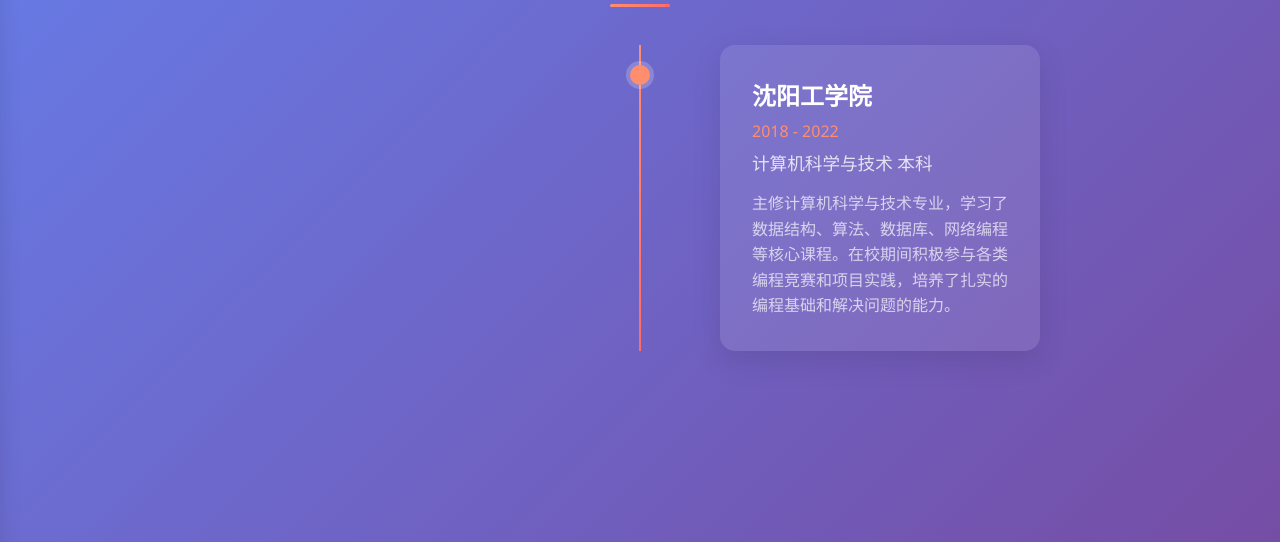
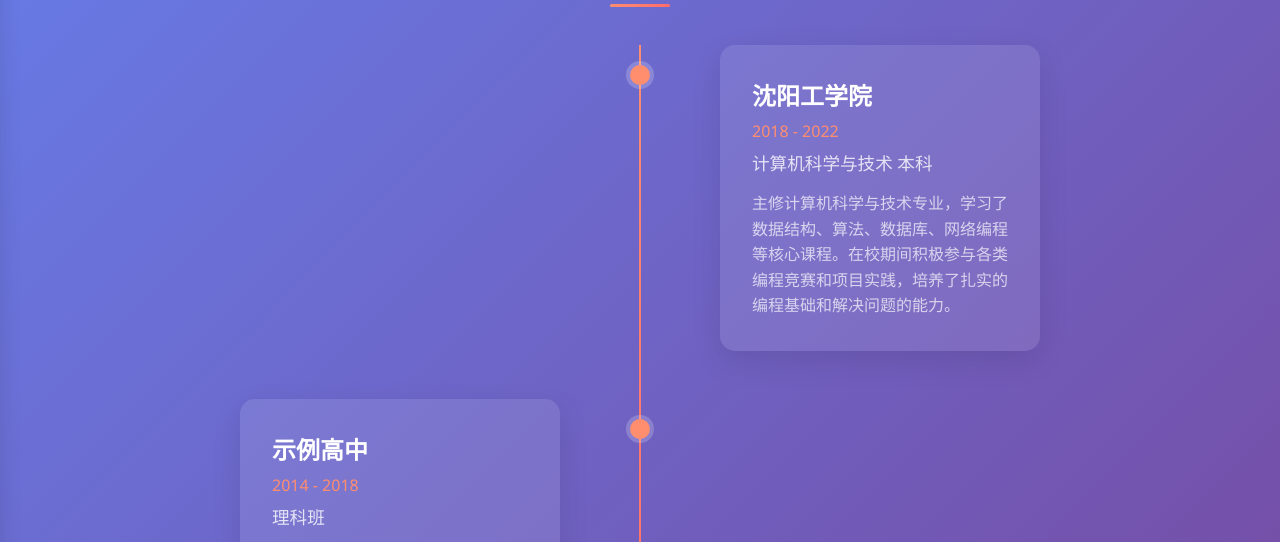
Before and after one commit to guanjiawang-tech/jwGuan, a plain HTML site: page index.html in a window 1280 px wide. Both pictures are taken after a click on the link "教育经历". Shown: the part 195-737 px from the top of the page. Drawn offline with Linux system fonts and the light colour scheme.

Commit message:
教育经历更新完成

```diff
--- a/config/lang.js
+++ b/config/lang.js
@@ -10,7 +10,7 @@ const langConfig = {
 
     // 导航菜单
     home: "首页",
-    education: "教育经历",
+    nav_education: "教育经历",
     experience: "工作经历",
     projects: "项目经历",
     skills: "技术栈",
@@ -22,10 +22,20 @@ const langConfig = {
     view_skills: "技术栈",
 
     // 教育经历
-    edu_university: "沈阳工学院",
-    edu_period: "2018 - 2022",
-    edu_degree: "计算机科学与技术 本科",
-    edu_description: "主修计算机科学与技术专业，学习了数据结构、算法、数据库、网络编程等核心课程。在校期间积极参与各类编程竞赛和项目实践，培养了扎实的编程基础和解决问题的能力。",
+    education: [
+      {
+        university: "沈阳工学院",
+        period: "2018 - 2022",
+        degree: "计算机科学与技术 本科",
+        description: "主修计算机科学与技术专业，学习了数据结构、算法、数据库、网络编程等核心课程。在校期间积极参与各类编程竞赛和项目实践，培养了扎实的编程基础和解决问题的能力。"
+      },
+      {
+        university: "示例高中",
+        period: "2014 - 2018",
+        degree: "理科班",
+        description: "在高中期间专注于理科学习，培养了良好的逻辑思维能力和数学基础，为后续的计算机学习打下了坚实的基础。"
+      }
+    ],
 
     // 工作经历
     exp_company1: "沈阳工学院 现代化技术服务中心",
@@ -69,7 +79,7 @@ const langConfig = {
 
     // 导航菜单
     home: "Home",
-    education: "Education",
+    nav_education: "Education",
     experience: "Experience",
     projects: "Projects",
     skills: "Skills",
@@ -81,10 +91,20 @@ const langConfig = {
     view_skills: "Skills",
 
     // 教育经历
-    edu_university: "ShenYang Institute Of Technology",
-    edu_period: "2018 - 2022",
-    edu_degree: "Bachelor of Computer Science and Technology",
-    edu_description: "Majoring in Computer Science and Technology, studied core courses including data structures, algorithms, databases, and network programming. Actively participated in programming competitions and project practices during university, developing solid programming foundation and problem-solving abilities.",
+    education: [
+      {
+        university: "ShenYang Institute Of Technology",
+        period: "2018 - 2022",
+        degree: "Bachelor of Computer Science and Technology",
+        description: "Majoring in Computer Science and Technology, studied core courses including data structures, algorithms, databases, and network programming. Actively participated in programming competitions and project practices during university, developing solid programming foundation and problem-solving abilities."
+      },
+      {
+        university: "Example High School",
+        period: "2014 - 2018",
+        degree: "Science Class",
+        description: "Focused on science subjects in high school, developed good logical thinking skills and mathematical foundation, laying a solid groundwork for subsequent computer studies."
+      }
+    ],
 
     // 工作经历
     exp_company1: "Example Tech Company",
--- a/index.html
+++ b/index.html
@@ -19,7 +19,7 @@
 					<!-- 桌面端菜单 -->
 					<div class="nav-menu desktop-menu">
 						<a href="#home" class="nav-link active" data-lang="home">首页</a>
-						<a href="#education" class="nav-link" data-lang="education">教育经历</a>
+						<a href="#education" class="nav-link" data-lang="nav_education">教育经历</a>
 						<a href="#experience" class="nav-link" data-lang="experience">工作经历</a>
 						<a href="#projects" class="nav-link" data-lang="projects">项目经历</a>
 						<a href="#skills" class="nav-link" data-lang="skills">技术栈</a>
@@ -56,7 +56,7 @@
 						<i class="fas fa-home"></i>
 						<span>首页</span>
 					</a>
-					<a href="#education" class="sidebar-link" data-lang="education" onclick="switchSection('education'); toggleMobileMenu();">
+					<a href="#education" class="sidebar-link" data-lang="nav_education" onclick="switchSection('education'); toggleMobileMenu();">
 						<i class="fas fa-graduation-cap"></i>
 						<span>教育经历</span>
 					</a>
--- a/pages/education.html
+++ b/pages/education.html
@@ -11,7 +11,7 @@
     <!-- 教育经历 -->
     <section id="education" class="section active">
         <div class="section-container">
-            <h2 class="section-title" data-lang="education"></h2>
+            <h2 class="section-title" data-lang="nav_education"></h2>
             <div class="timeline">
                 <div class="timeline-item">
                     <div class="timeline-marker"></div>
@@ -22,16 +22,6 @@
                         <p class="timeline-description" data-lang="edu_description"></p>
                     </div>
                 </div>
-                <!-- 可以添加更多教育经历 -->
-                <!-- <div class="timeline-item">
-                    <div class="timeline-marker"></div>
-                    <div class="timeline-content">
-                        <h3>高中教育</h3>
-                        <p class="timeline-period">2014 - 2018</p>
-                        <p class="timeline-degree">理科班</p>
-                        <p class="timeline-description">在高中期间专注于理科学习，培养了良好的逻辑思维能力和数学基础，为后续的计算机学习打下了坚实的基础。</p>
-                    </div>
-                </div> -->
             </div>
         </div>
     </section>
--- a/script/index.js
+++ b/script/index.js
@@ -3,12 +3,45 @@ let currentSection = 'home'; // 当前激活的section
 
 // 设置页面文本内容
 function setLanguage(lang) {
-  const elements = document.querySelectorAll("[data-lang]");
+  const config = langConfig[lang];
+  // 确保config存在
+  if (!config) return;
 
-  elements.forEach(element => {
-    const key = element.getAttribute("data-lang");
-    if (langConfig[lang] && langConfig[lang][key]) {
-    element.textContent = langConfig[lang][key];
+  // 特殊处理教育经历页面 - 动态渲染时间线
+  const educationSection = document.getElementById('education');
+  if (educationSection && config.education && Array.isArray(config.education)) {
+    const timelineContainer = educationSection.querySelector('.timeline');
+    if (timelineContainer) {
+      // 清空现有内容，但保留section-title
+      timelineContainer.innerHTML = '';
+
+      // 遍历教育经历数组，动态创建时间线项
+      config.education.forEach((edu, index) => {
+        const timelineItem = document.createElement('div');
+        timelineItem.className = 'timeline-item';
+        timelineItem.innerHTML = `
+          <div class="timeline-marker"></div>
+          <div class="timeline-content">
+            <h3>${edu.university}</h3>
+            <p class="timeline-period">${edu.period}</p>
+            <p class="timeline-degree">${edu.degree}</p>
+            <p class="timeline-description">${edu.description}</p>
+          </div>
+        `;
+        timelineContainer.appendChild(timelineItem);
+      });
+    }
+  }
+
+  // 处理其他带有data-lang属性的元素
+  document.querySelectorAll('[data-lang]').forEach(element => {
+    const key = element.getAttribute('data-lang');
+    // 直接从配置中获取值
+    let value = config[key];
+
+    // 如果找到值，则设置元素内容
+    if (value !== undefined) {
+      element.textContent = value;
     }
   });
 }
```
Also changed, not shown: img/WeChat.jpg (added).
